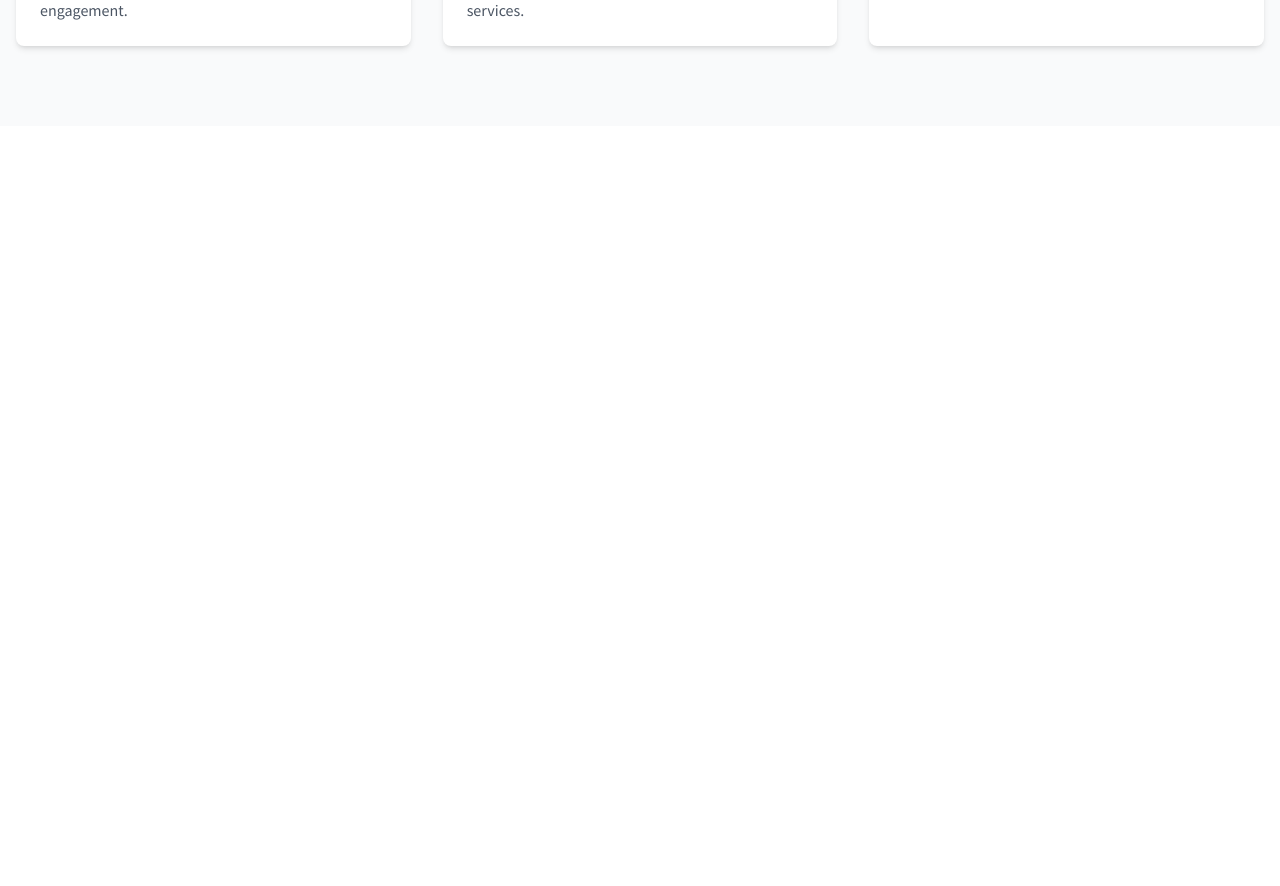
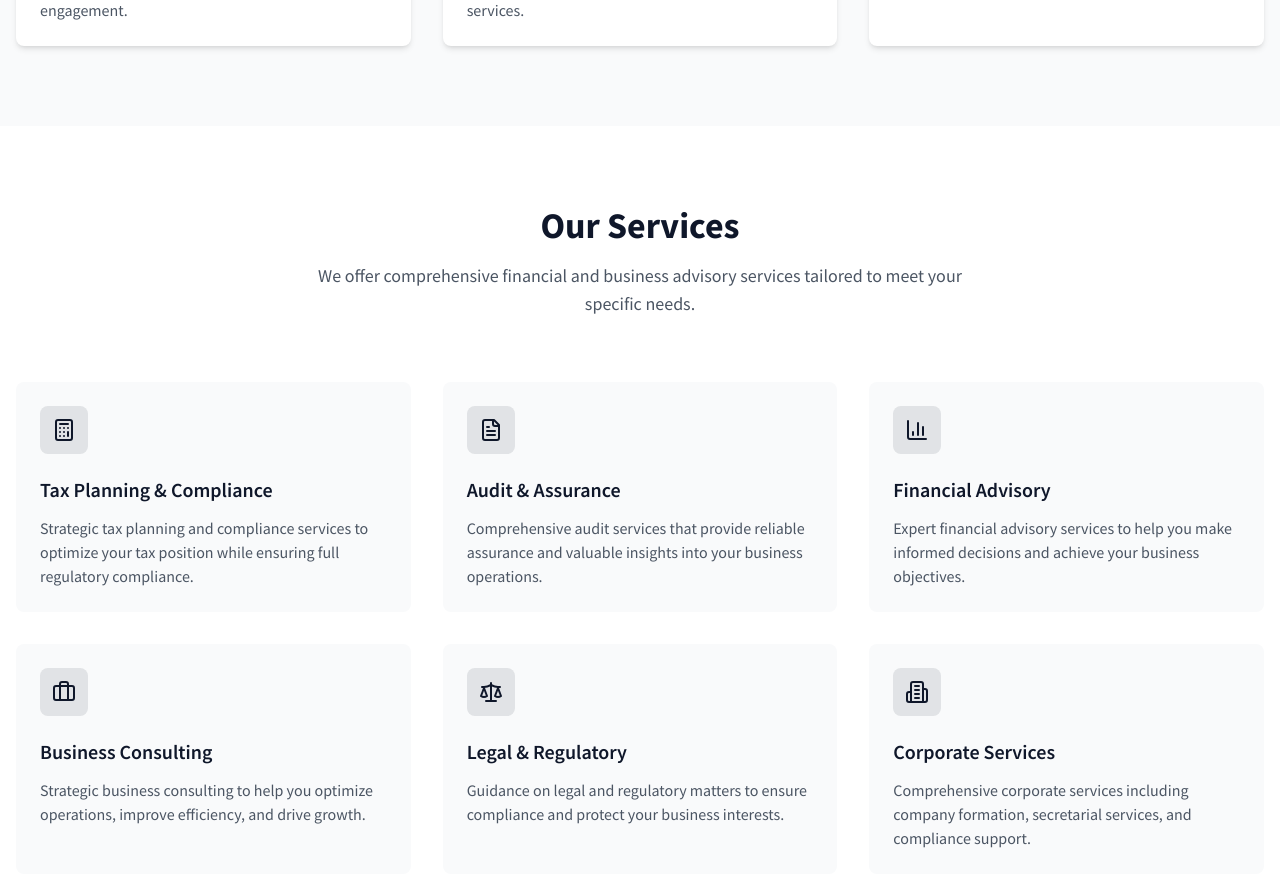
Before and after one commit to SreehariJayaraj/DASSV-LLP, a React (Vite) app: page / in a window 1280 px wide. Shown: the part 1240-2126 px from the top of the page. Before the commit the page ends 1366 px from the top, so only its background shows below. Built offline with nearby package versions, Linux system fonts and the light colour scheme.

Commit message:
Add service section
Adds a new section to the website dedicated to showcasing services offered.  The implementation details are not specified in this commit.

```diff
--- /dev/null
+++ b/src/components/Services.tsx
@@ -0,0 +1,83 @@
+
+import { motion } from "framer-motion";
+import {
+  Calculator,
+  FileText,
+  BarChart3,
+  Briefcase,
+  Scale,
+  Building2
+} from "lucide-react";
+
+export const Services = () => {
+  return (
+    <section id="services" className="py-20 bg-white">
+      <div className="container mx-auto px-4">
+        <motion.div
+          initial={{ opacity: 0, y: 20 }}
+          whileInView={{ opacity: 1, y: 0 }}
+          viewport={{ once: true }}
+          transition={{ duration: 0.8 }}
+          className="text-center mb-16"
+        >
+          <h2 className="text-3xl md:text-4xl font-bold text-primary mb-4">Our Services</h2>
+          <p className="text-lg text-gray-600 max-w-2xl mx-auto">
+            We offer comprehensive financial and business advisory services tailored to meet your specific needs.
+          </p>
+        </motion.div>
+
+        <div className="grid md:grid-cols-2 lg:grid-cols-3 gap-8">
+          {services.map((service, index) => (
+            <motion.div
+              key={service.title}
+              initial={{ opacity: 0, y: 20 }}
+              whileInView={{ opacity: 1, y: 0 }}
+              viewport={{ once: true }}
+              transition={{ duration: 0.5, delay: index * 0.1 }}
+              className="group p-6 bg-gray-50 rounded-lg hover:bg-primary/5 transition-colors duration-300"
+            >
+              <div className="mb-4 inline-block p-3 bg-primary/10 rounded-lg group-hover:bg-primary/20 transition-colors duration-300">
+                {service.icon}
+              </div>
+              <h3 className="text-xl font-semibold mb-3 text-primary">{service.title}</h3>
+              <p className="text-gray-600">{service.description}</p>
+            </motion.div>
+          ))}
+        </div>
+      </div>
+    </section>
+  );
+};
+
+const services = [
+  {
+    title: "Tax Planning & Compliance",
+    description: "Strategic tax planning and compliance services to optimize your tax position while ensuring full regulatory compliance.",
+    icon: <Calculator className="w-6 h-6 text-primary" />,
+  },
+  {
+    title: "Audit & Assurance",
+    description: "Comprehensive audit services that provide reliable assurance and valuable insights into your business operations.",
+    icon: <FileText className="w-6 h-6 text-primary" />,
+  },
+  {
+    title: "Financial Advisory",
+    description: "Expert financial advisory services to help you make informed decisions and achieve your business objectives.",
+    icon: <BarChart3 className="w-6 h-6 text-primary" />,
+  },
+  {
+    title: "Business Consulting",
+    description: "Strategic business consulting to help you optimize operations, improve efficiency, and drive growth.",
+    icon: <Briefcase className="w-6 h-6 text-primary" />,
+  },
+  {
+    title: "Legal & Regulatory",
+    description: "Guidance on legal and regulatory matters to ensure compliance and protect your business interests.",
+    icon: <Scale className="w-6 h-6 text-primary" />,
+  },
+  {
+    title: "Corporate Services",
+    description: "Comprehensive corporate services including company formation, secretarial services, and compliance support.",
+    icon: <Building2 className="w-6 h-6 text-primary" />,
+  }
+];
--- a/src/pages/Index.tsx
+++ b/src/pages/Index.tsx
@@ -2,6 +2,7 @@
 import { Navbar } from "@/components/Navbar";
 import { Hero } from "@/components/Hero";
 import { About } from "@/components/About";
+import { Services } from "@/components/Services";
 
 const Index = () => {
   return (
@@ -9,6 +10,7 @@ const Index = () => {
       <Navbar />
       <Hero />
       <About />
+      <Services />
     </div>
   );
 };
```
